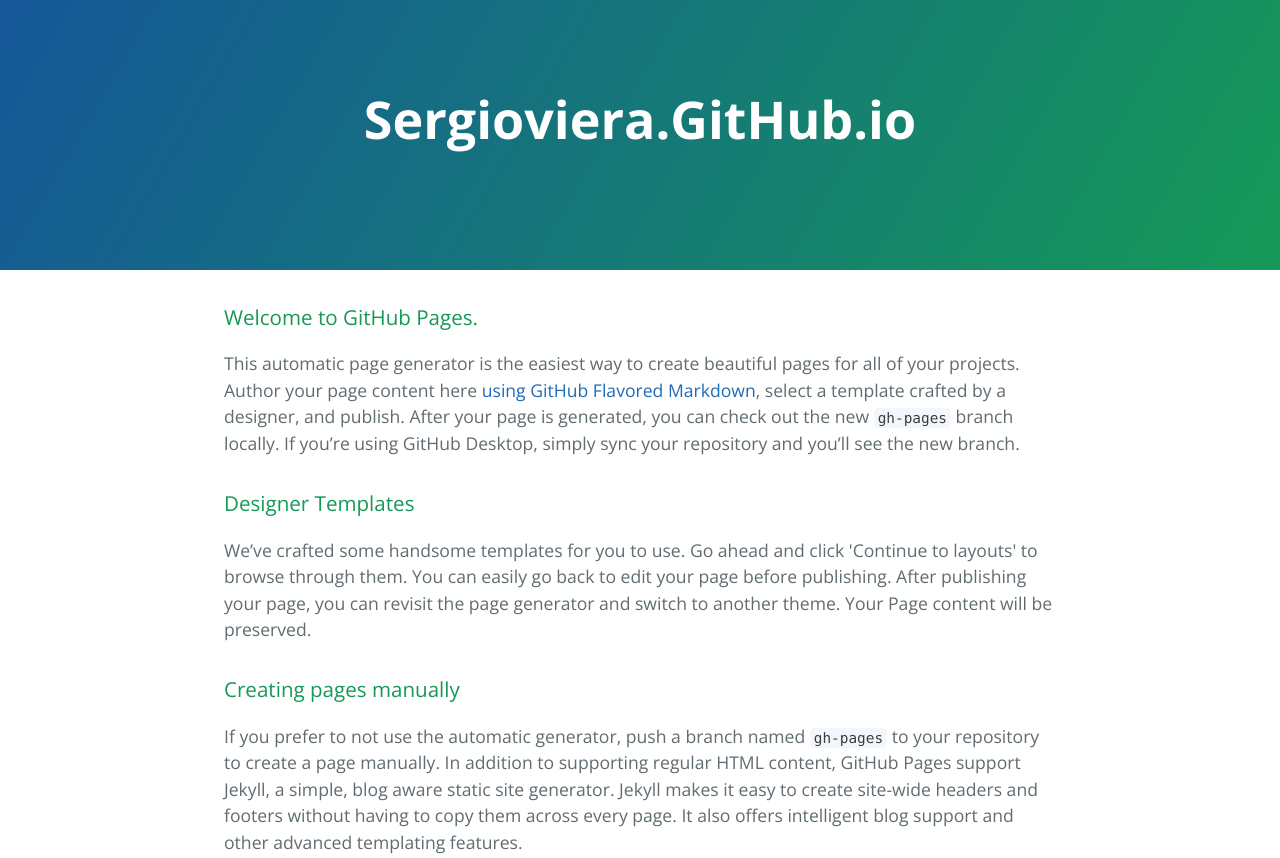
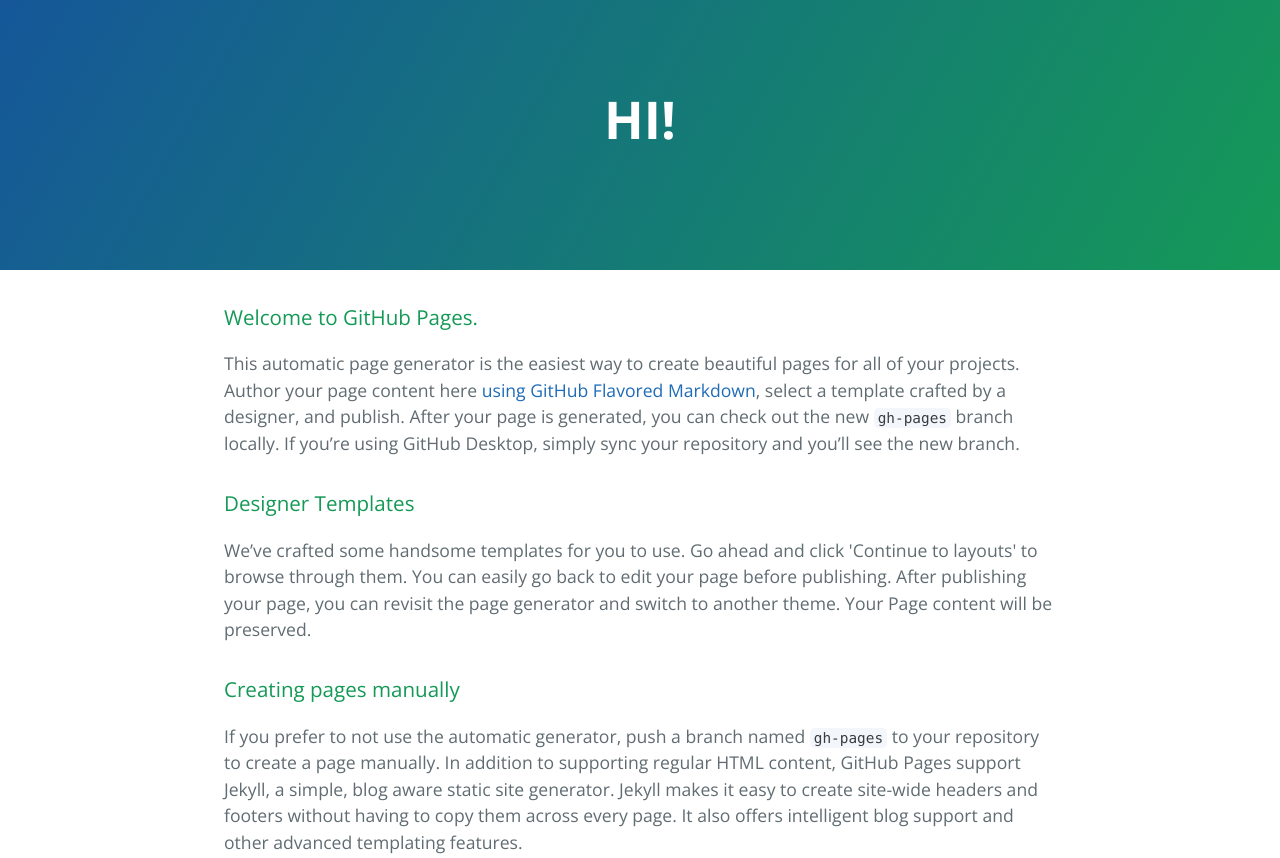
Before and after one commit to sergioviera/sergioviera.github.io, a plain HTML site: page index.html in a window 1280 px wide. Shown: the top 858 px of the page. Drawn offline with nearby package versions, Linux system fonts and the light colour scheme.

Commit message:
Update index.html

```diff
--- a/index.html
+++ b/index.html
@@ -11,7 +11,7 @@
   </head>
   <body>
     <section class="page-header">
-      <h1 class="project-name">Sergioviera.GitHub.io</h1>
+      <h1 class="project-name">HI!</h1>
       <h2 class="project-tagline"></h2>
     </section>
 
```
